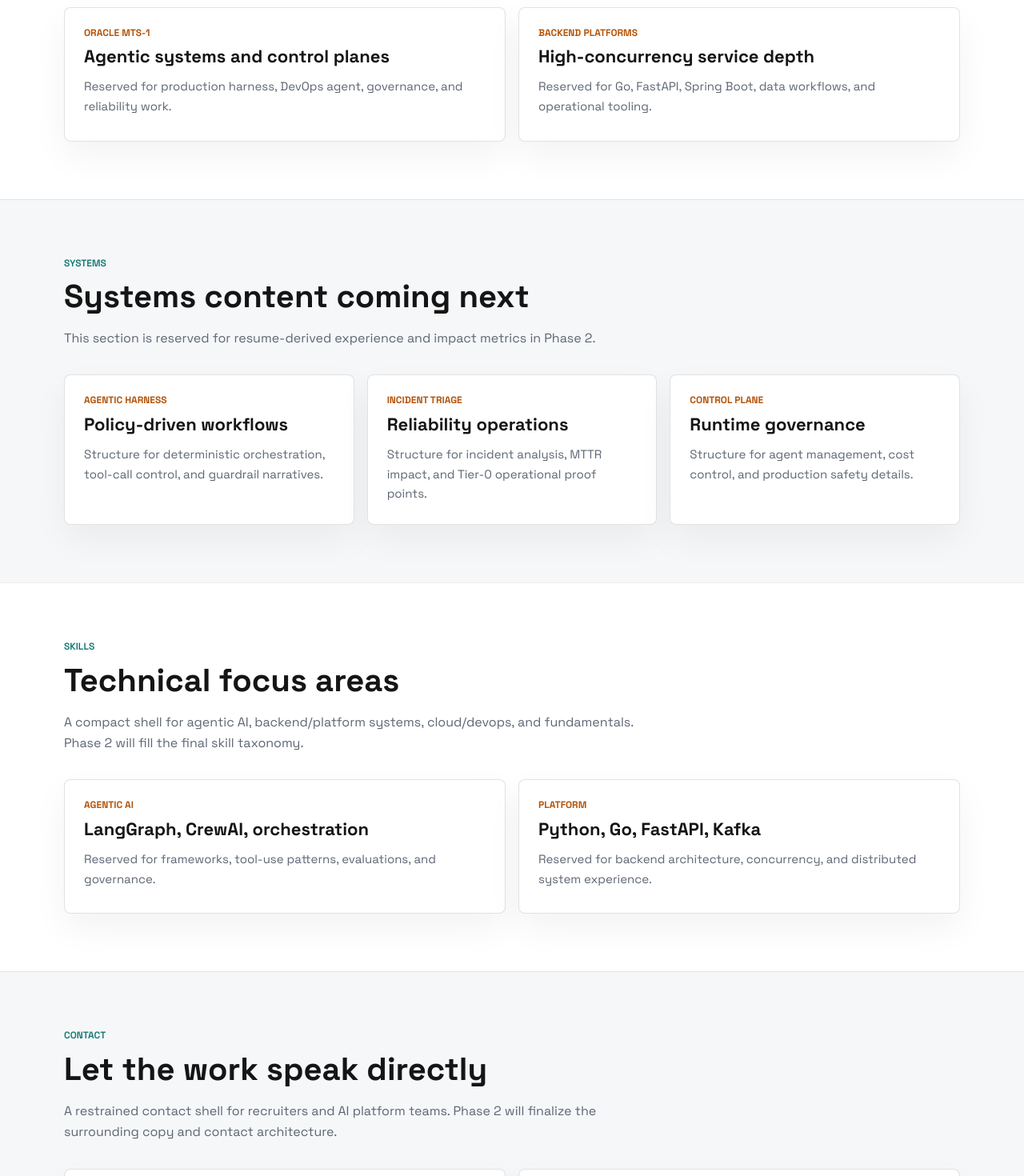
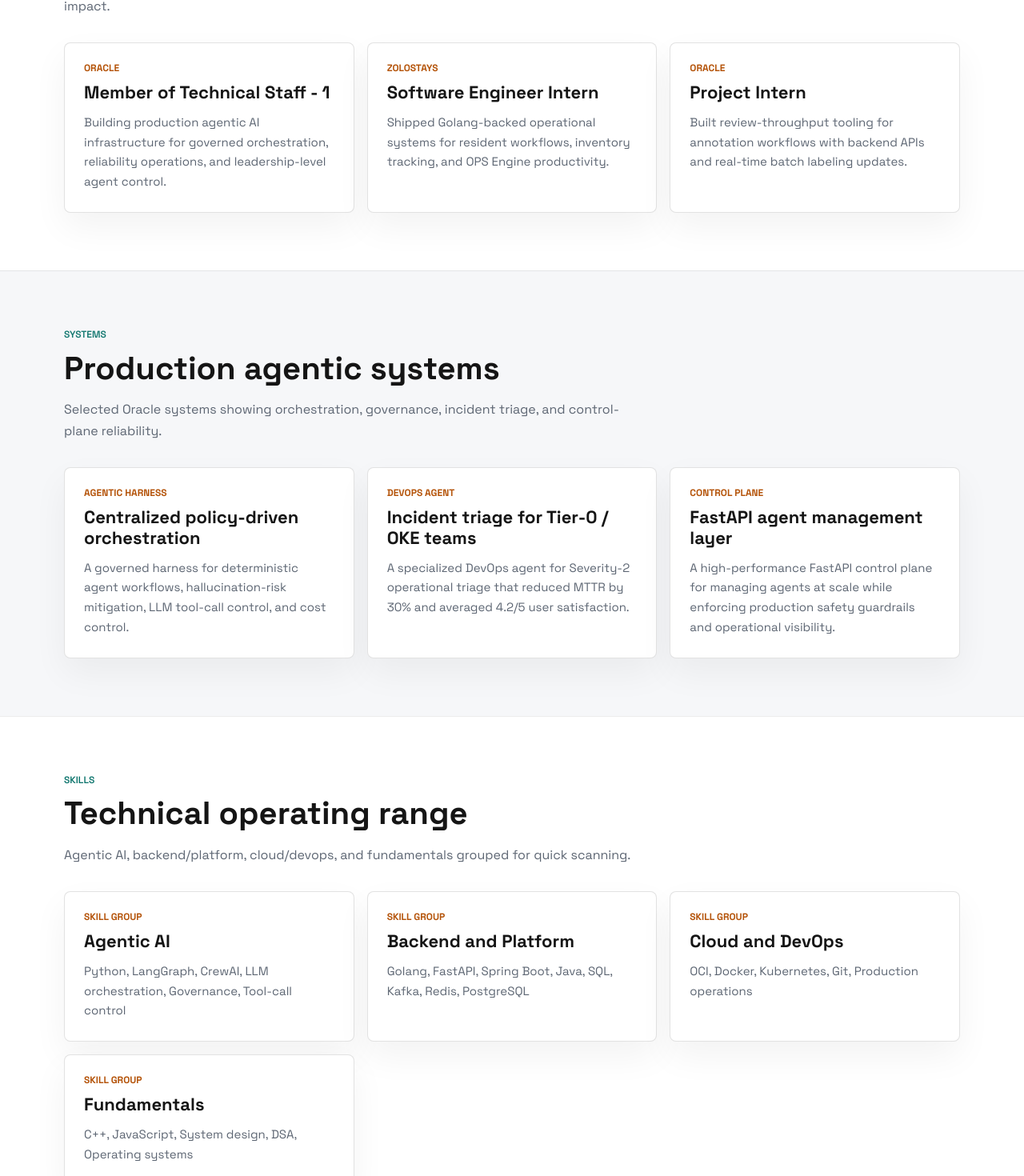
Before and after one commit to jalanprakhar/jalanprakhar, a Next.js app: page / in a window 1280 px wide. Shown: the part 1264-2734 px from the top of the page at 80% size. Built offline with nearby package versions, Linux system fonts and the light colour scheme.

Commit message:
feat(02-01): centralize resume content

```diff
--- a/src/constants/constants.js
+++ b/src/constants/constants.js
@@ -24,106 +24,221 @@
 ]
 
 export const heroCopy = {
-  eyebrow: 'Production systems, not demos',
+  eyebrow: 'Production agentic systems',
   role: profile.role,
   support:
-    'Building production-grade AI systems with governance, reliability, orchestration, and backend depth.',
+    'Building governed agentic AI systems, reliability workflows, and backend control planes for enterprise production.',
   primaryCta: 'View Resume',
   secondaryCta: 'See GitHub',
 }
 
 export const heroSignals = [
   { label: 'Production systems, not demos', active: true },
-  { label: 'Policy-driven workflows', active: false },
-  { label: 'Control-plane reliability', active: false },
+  { label: 'LangGraph orchestration', active: false },
+  { label: 'Control-plane guardrails', active: false },
 ]
 
 export const heroMetrics = [
-  { label: 'Agentic harness', value: 'LangGraph / Python' },
-  { label: 'Reliability focus', value: 'Guardrails + governance' },
-  { label: 'Backend depth', value: 'FastAPI / Go / OCI' },
+  { label: 'Agentic harness', value: 'Python / LangGraph' },
+  { label: 'Incident impact', value: '500+ Sev2 / 30% MTTR' },
+  { label: 'Backend depth', value: 'FastAPI / Golang / OCI' },
+]
+
+export const experienceItems = [
+  {
+    company: 'Oracle',
+    role: 'Member of Technical Staff - 1',
+    period: 'Jul 2024 - Present',
+    location: 'Bangalore, India',
+    emphasis: 'Current role',
+    summary:
+      'Building production agentic AI infrastructure for governed orchestration, reliability operations, and leadership-level agent control.',
+    metrics: ['Python + LangGraph', '500+ Sev2 incidents', '30% MTTR reduction', '4.2/5 satisfaction'],
+    stack: ['Python', 'LangGraph', 'FastAPI', 'LLM orchestration', 'OCI', 'Kubernetes'],
+    impact: [
+      'Architected a centralized agentic harness platform with deterministic policy-driven workflows for governance, hallucination-risk mitigation, LLM tool-call control, and cost control.',
+      'Engineered a specialized DevOps agent used by Tier-0 / OKE teams to triage 500+ Sev2 incidents, reducing MTTR by 30% while averaging 4.2/5 user satisfaction.',
+      'Developing a high-performance FastAPI control-plane layer so leadership can manage agents at scale with production safety guardrails.',
+    ],
+  },
+  {
+    company: 'Zolostays',
+    role: 'Software Engineer Intern',
+    period: 'Jan 2024 - May 2024',
+    location: 'Bangalore, India',
+    emphasis: 'Backend operations',
+    summary:
+      'Shipped Golang-backed operational systems for resident workflows, inventory tracking, and OPS Engine productivity.',
+    metrics: ['500+ daily active users', '$350/month saved', 'Tracking errors reduced'],
+    stack: ['Golang', 'Backend services', 'Operational tooling', 'Workflow systems'],
+    impact: [
+      'Developed a Golang backend for a lost-and-found application integrated into the Zolo Scholar app, supporting 500+ daily active users.',
+      'Engineered Zo-Tag, an inventory management solution that replaced third-party software and cut costs by $350/month while reducing tracking errors.',
+      'Optimized workflow management tools for the OPS Engine team, reducing manual operational effort and improving task resolution latency.',
+    ],
+  },
+  {
+    company: 'Oracle',
+    role: 'Project Intern',
+    period: 'May 2023 - Jul 2023',
+    location: 'Remote',
+    emphasis: 'Data workflow systems',
+    summary:
+      'Built review-throughput tooling for annotation workflows with backend APIs and real-time batch labeling updates.',
+    metrics: ['12% less manual annotation time', 'Review throughput improved'],
+    stack: ['Java', 'Spring Boot', 'REST APIs', 'Server-Sent Events'],
+    impact: [
+      'Built a Spring Boot REST API using Server-Sent Events for batch data labeling, reducing manual annotation time by 12%.',
+      'Improved review throughput and turnaround time by optimizing data correction workflows for annotators.',
+    ],
+  },
+]
+
+export const systemProofs = [
+  {
+    label: 'Agentic harness',
+    title: 'Centralized policy-driven orchestration',
+    metric: 'Python / LangGraph',
+    body:
+      'A governed harness for deterministic agent workflows, hallucination-risk mitigation, LLM tool-call control, and cost control.',
+    proof: ['Deterministic workflows', 'Governance controls', 'Tool-call and cost control'],
+  },
+  {
+    label: 'DevOps agent',
+    title: 'Incident triage for Tier-0 / OKE teams',
+    metric: '500+ Sev2 incidents',
+    body:
+      'A specialized DevOps agent for Severity-2 operational triage that reduced MTTR by 30% and averaged 4.2/5 user satisfaction.',
+    proof: ['30% MTTR reduction', '4.2/5 satisfaction', 'Tier-0 operational usage'],
+  },
+  {
+    label: 'Control plane',
+    title: 'FastAPI agent management layer',
+    metric: 'Production guardrails',
+    body:
+      'A high-performance FastAPI control plane for managing agents at scale while enforcing production safety guardrails and operational visibility.',
+    proof: ['Agent management at scale', 'Leadership-level control', 'Safety guardrails'],
+  },
+]
+
+export const skillGroups = [
+  {
+    title: 'Agentic AI',
+    description: 'Governed orchestration and production LLM behavior control.',
+    skills: ['Python', 'LangGraph', 'CrewAI', 'LLM orchestration', 'Governance', 'Tool-call control'],
+  },
+  {
+    title: 'Backend and Platform',
+    description: 'High-concurrency services and data platform fundamentals.',
+    skills: ['Golang', 'FastAPI', 'Spring Boot', 'Java', 'SQL', 'Kafka', 'Redis', 'PostgreSQL'],
+  },
+  {
+    title: 'Cloud and DevOps',
+    description: 'Production operations, containerized runtimes, and cloud control surfaces.',
+    skills: ['OCI', 'Docker', 'Kubernetes', 'Git', 'Production operations'],
+  },
+  {
+    title: 'Fundamentals',
+    description: 'Computer science depth for systems design and implementation.',
+    skills: ['C++', 'JavaScript', 'System design', 'DSA', 'Operating systems'],
+  },
+]
+
+export const credentials = {
+  achievements: [
+    'Q4 Champion at Oracle for enhancing observability and reliability of LLM-based systems.',
+    'Winner of WebKriti 2023, the annual web development hackathon at IIIT Allahabad.',
+    'Ranked 349 in ICPC Gwalior-Pune 2020 Regional Round.',
+    'Finished 13th out of 1000+ participants in OpenCode 2021.',
+  ],
+  responsibilities: [
+    'Core team member at Hack in the North, one of India\'s largest student-organized hackathons.',
+    'Mentored 100+ students at Acciojob in Data Structures and Algorithms.',
+    'Authored complex coding problems for competitive programming contests hosted on HackerEarth.',
+  ],
+  education: [
+    {
+      institution: 'IIIT Allahabad',
+      program: 'Bachelor of Technology - Information Technology',
+      meta: 'CGPA 8.60',
+      period: 'Nov 2020 - May 2024',
+    },
+  ],
+}
+
+export const contactHighlights = [
+  {
+    label: 'Email',
+    title: profile.email,
+    href: `mailto:${profile.email}`,
+    body: 'Direct channel for agentic AI, backend platform, and reliability-focused roles.',
+  },
+  {
+    label: 'GitHub',
+    title: 'github.com/jalanprakhar',
+    href: profile.github,
+    body: 'Code and engineering artifacts for technical review.',
+  },
+  {
+    label: 'LinkedIn',
+    title: 'linkedin.com/in/jalansprakhar',
+    href: profile.linkedin,
+    body: 'Professional background, roles, and hiring conversations.',
+  },
+  {
+    label: 'Location',
+    title: profile.location,
+    body: 'Based in Bangalore, India.',
+  },
 ]
 
 export const shellSections = [
   {
     id: 'experience',
     eyebrow: 'Experience',
-    title: 'Production engineering track',
+    title: 'Professional systems, in reverse chronological order',
     lead:
-      'A polished shell for Oracle, Zolostays, and internship impact. Phase 2 will add the resume-derived metrics and role details.',
-    cards: [
-      {
-        kicker: 'Oracle MTS-1',
-        title: 'Agentic systems and control planes',
-        body: 'Reserved for production harness, DevOps agent, governance, and reliability work.',
-      },
-      {
-        kicker: 'Backend platforms',
-        title: 'High-concurrency service depth',
-        body: 'Reserved for Go, FastAPI, Spring Boot, data workflows, and operational tooling.',
-      },
-    ],
+      'Resume-backed roles focused on agentic AI systems, backend platforms, and operational impact.',
+    cards: experienceItems.map((item) => ({
+      kicker: item.company,
+      title: item.role,
+      body: item.summary,
+    })),
   },
   {
     id: 'systems',
     eyebrow: 'Systems',
-    title: 'Systems content coming next',
-    lead: 'This section is reserved for resume-derived experience and impact metrics in Phase 2.',
-    cards: [
-      {
-        kicker: 'Agentic harness',
-        title: 'Policy-driven workflows',
-        body: 'Structure for deterministic orchestration, tool-call control, and guardrail narratives.',
-      },
-      {
-        kicker: 'Incident triage',
-        title: 'Reliability operations',
-        body: 'Structure for incident analysis, MTTR impact, and Tier-0 operational proof points.',
-      },
-      {
-        kicker: 'Control plane',
-        title: 'Runtime governance',
-        body: 'Structure for agent management, cost control, and production safety details.',
-      },
-    ],
+    title: 'Production agentic systems',
+    lead: 'Selected Oracle systems showing orchestration, governance, incident triage, and control-plane reliability.',
+    cards: systemProofs.map((system) => ({
+      kicker: system.label,
+      title: system.title,
+      body: system.body,
+    })),
   },
   {
     id: 'skills',
     eyebrow: 'Skills',
-    title: 'Technical focus areas',
+    title: 'Technical operating range',
     lead:
-      'A compact shell for agentic AI, backend/platform systems, cloud/devops, and fundamentals. Phase 2 will fill the final skill taxonomy.',
-    cards: [
-      {
-        kicker: 'Agentic AI',
-        title: 'LangGraph, CrewAI, orchestration',
-        body: 'Reserved for frameworks, tool-use patterns, evaluations, and governance.',
-      },
-      {
-        kicker: 'Platform',
-        title: 'Python, Go, FastAPI, Kafka',
-        body: 'Reserved for backend architecture, concurrency, and distributed system experience.',
-      },
-    ],
+      'Agentic AI, backend/platform, cloud/devops, and fundamentals grouped for quick scanning.',
+    cards: skillGroups.map((group) => ({
+      kicker: 'Skill group',
+      title: group.title,
+      body: group.skills.join(', '),
+    })),
   },
   {
     id: 'contact',
     eyebrow: 'Contact',
-    title: 'Let the work speak directly',
+    title: 'Build the next production agent system',
     lead:
-      'A restrained contact shell for recruiters and AI platform teams. Phase 2 will finalize the surrounding copy and contact architecture.',
-    cards: [
-      {
-        kicker: 'Email',
-        title: profile.email,
-        body: 'Direct channel for portfolio, agentic AI, and backend platform conversations.',
-      },
-      {
-        kicker: 'Profiles',
-        title: 'GitHub and LinkedIn',
-        body: 'Centralized links are reused across the header, hero, contact shell, and footer.',
-      },
-    ],
+      'Reach out through email, GitHub, or LinkedIn. Phone number is intentionally not published.',
+    cards: contactHighlights.map((item) => ({
+      kicker: item.label,
+      title: item.title,
+      body: item.body,
+    })),
   },
 ]
 
```
